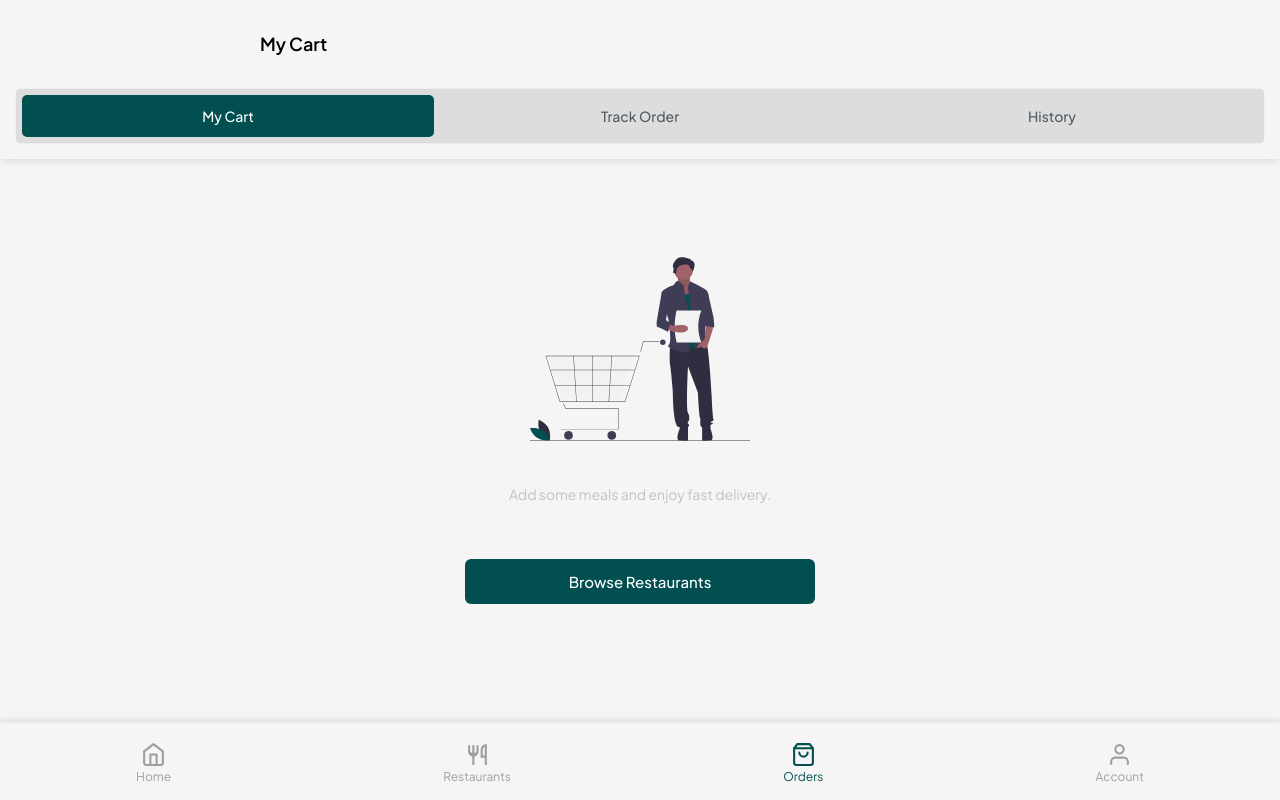
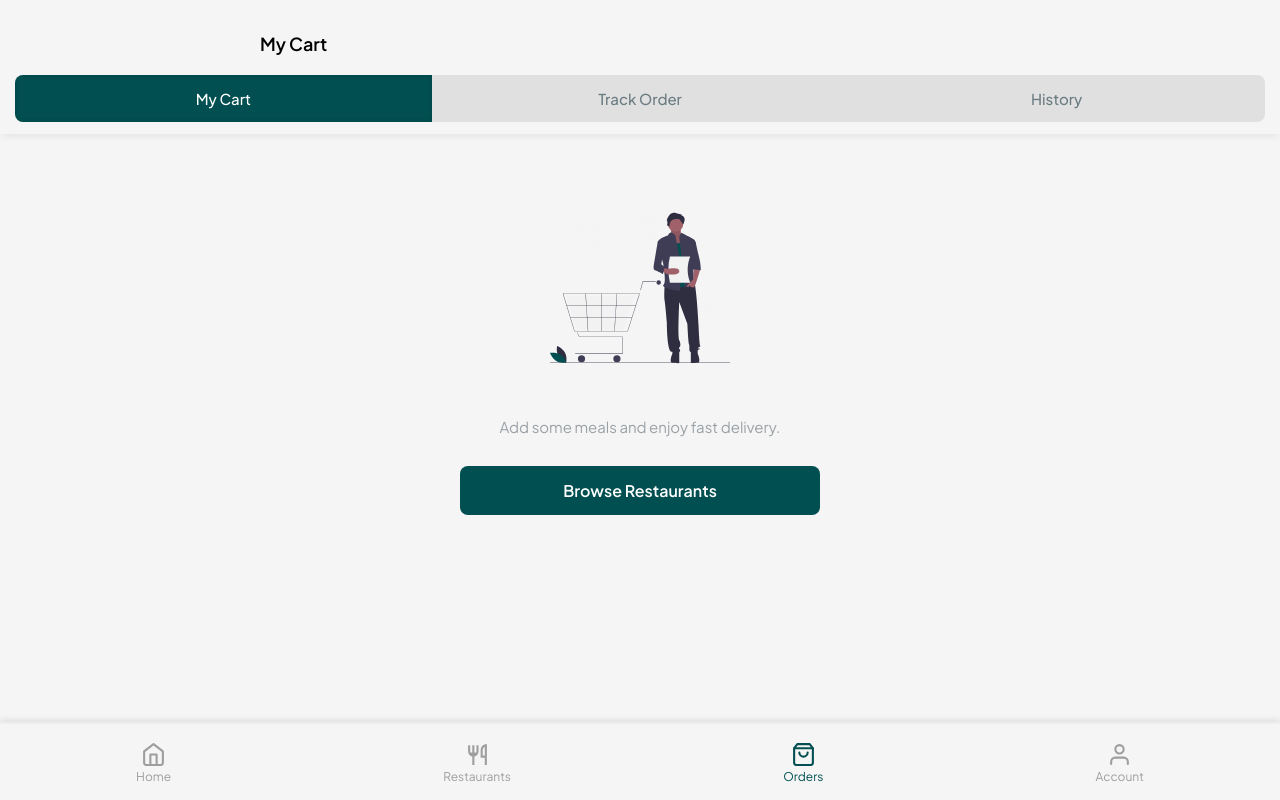
Before and after one commit to ay30bg/droppa, a React (Create React App) app: page /orders in a window 1280 px wide. Built offline with nearby package versions, Linux system fonts and the light colour scheme.

Commit message:
Update orders.css

```diff
--- a/src/styles/orders.css
+++ b/src/styles/orders.css
@@ -1,189 +1,210 @@
+/* ================= ORDER PAGE BASE ================= */
 .order-page {
   padding: 20px;
   max-width: 760px;
   margin: auto;
   background: #f5f5f5;
+  font-family: 'Inter', sans-serif;
 }
 
+/* ================= TABS ================= */
 .order-tabs-wrapper {
   position: sticky;
   top: 0;
   z-index: 50;
   width: 100vw;
-  margin-left: calc(50% - 50vw);  /* pulls it out of the container */
+  margin-left: calc(50% - 50vw);
   margin-right: calc(50% - 50vw);
   background: #f5f5f5;
-  padding: 10px 0;
-  box-shadow: 0 4px 8px -2px rgba(0, 0, 0, 0.12);
+  padding: 12px 0;
+  box-shadow: 0 4px 8px -2px rgba(0, 0, 0, 0.08);
 }
 
 .order-tabs {
   display: flex;
-  background: #DDDDDD;
-  margin: 15px 15px 5px;
-  border: 1px solid #eee;
-  border-radius: 6px;
-  padding: 6px;
+  background: #e0e0e0;
+  margin: 0 15px;
+  border-radius: 8px;
   overflow: hidden;
 }
 
 .order-tab {
   flex: 1;
-  padding: 12px;
+  padding: 14px 0;
   text-align: center;
-  border-radius: 5px;
   cursor: pointer;
   font-weight: 500;
   display: flex;
   align-items: center;
   justify-content: center;
   gap: 6px;
-  font-size: 14px;
-  color: #505d62;
+  font-size: 15px;
+  color: #6b7c82;
   transition: all 0.3s ease;
 }
 
 .order-tab.active {
   background: #014f50;
   color: #fff;
+  box-shadow: inset 0 0 5px rgba(0,0,0,0.15);
 }
 
-.order-divider {
-  width: 100%;
-  background-color: #eee;
-  position: absolute;
-  left: 0;
-  right: 0;
-  margin-top: 20px;
-  border: 2px solid #eee;
-  box-shadow: 0 4px 6px -2px rgba(0, 0, 0, 0.15); /* bottom shadow */
+/* ================= ORDER CONTENT ================= */
+.order-content {
+  margin-top: 24px;
 }
 
-.order-content {
-  margin-top: 40px;
-}
-
-/* EMPTY STATE */
-  .empty-state {
+/* ================= EMPTY STATE ================= */
+.empty-state {
   text-align: center;
   display: flex;
   flex-direction: column;
-  align-items: center;   /* centers children horizontally */
+  align-items: center;
+  padding: 40px 20px;
 }
 
-.empty-state img {
-  width: 200px;
-  opacity: 0.9;
+.empty-icon {
+  width: 180px;
+  height: 180px;
+  margin-bottom: 24px;
 }
 
 .empty-state p {
-  color: #C2C2C2;
-  margin: 6px 10px;
-  font-size: 14px;
+  color: #9aa1a6;
+  font-size: 15px;
+  margin-bottom: 30px;
 }
 
 .empty-state button {
-  margin-top: 50px;
-  display: block;
-  margin-left: auto;
-  margin-right: auto;
-  padding: 12px 20px;
+  padding: 14px 0;
+  width: 100%;
+  max-width: 360px;
+  border-radius: 8px;
   border: none;
-  width: 350px;
-  height: 45px;
-  border-radius: 6px;
   background: #014f50;
-  color: white;
-  font-size: 15px;
-  font-weight: 500;
-  text-align: center;
+  color: #fff;
+  font-weight: 600;
+  font-size: 16px;
   cursor: pointer;
-  transition: 0.3s;
+  transition: all 0.3s ease;
 }
 
-.empty-icon {
-  width: 220px;
-  height: 220px;
-  margin-top: 40px;
-  margin-bottom: 20px;
+.empty-state button:hover {
+  background: #013f43;
 }
 
-/* Restaurant cart wrapper */
+/* ================= RESTAURANT CART ================= */
 .restaurant-cart.polished {
-  margin: 16px;
-  padding: 16px;
-  border-radius: 12px;
+  margin: 16px 0;
+  padding: 20px;
+  border-radius: 16px;
   background: #fff;
-  box-shadow: 0 2px 6px rgba(0,0,0,0.08);
+  box-shadow: 0 6px 14px rgba(0,0,0,0.08);
+  transition: all 0.3s ease;
 }
 
-/* Restaurant name */
-.restaurant-name {
-  font-weight: 600;
-  margin-bottom: 12px;
+.restaurant-cart.polished:hover {
+  box-shadow: 0 8px 18px rgba(0,0,0,0.12);
 }
 
-/* Cart item row */
+.restaurant-name {
+  font-weight: 700;
+  font-size: 18px;
+  margin-bottom: 16px;
+  color: #014f50;
+}
+
+/* ================= CART ITEMS ================= */
 .cart-item-polished {
   display: flex;
   justify-content: space-between;
   align-items: center;
-  margin-bottom: 8px;
+  padding: 10px 0;
+  border-bottom: 1px solid #f0f0f0;
+}
+
+.cart-item-polished:last-child {
+  border-bottom: none;
 }
 
 .item-name {
   flex: 1;
+  font-size: 15px;
+  color: #333;
 }
 
 .item-qty {
   display: flex;
   align-items: center;
-  gap: 8px;
+  gap: 10px;
 }
 
 .item-qty button {
-  width: 28px;
-  height: 28px;
+  width: 32px;
+  height: 32px;
   border: none;
-  background: #eee;
+  background: #f0f0f0;
   border-radius: 50%;
   font-size: 16px;
   cursor: pointer;
+  transition: 0.2s;
+}
+
+.item-qty button:hover {
+  background: #dcdcdc;
 }
 
 .item-total {
-  width: 60px;
+  width: 70px;
   text-align: right;
+  font-weight: 500;
+  color: #333;
 }
 
-/* Cart summary */
+/* ================= CART SUMMARY ================= */
 .cart-summary {
   border-top: 1px solid #eee;
-  padding-top: 8px;
-  margin-top: 8px;
+  padding-top: 12px;
+  margin-top: 12px;
   display: flex;
   flex-direction: column;
-  gap: 4px;
+  gap: 6px;
+  font-size: 15px;
+}
+
+.cart-summary div {
+  display: flex;
+  justify-content: space-between;
+  color: #555;
 }
 
 .cart-total-polished {
-  font-weight: 600;
+  font-weight: 700;
   font-size: 16px;
+  color: #014f50;
 }
 
-/* Sticky checkout bar */
+/* ================= CHECKOUT BAR ================= */
 .cart-checkout-bar {
-  margin-top: 12px;
+  margin-top: 16px;
   display: flex;
   justify-content: center;
 }
 
 .cart-checkout-bar button {
-  background: #014F50;
+  width: 100%;
+  max-width: 320px;
+  padding: 14px 0;
+  border-radius: 10px;
+  border: none;
+  background: #014f50;
   color: #fff;
-  padding: 10px 24px;
-  border: none;
-  border-radius: 8px;
-  font-weight: 600;
+  font-weight: 700;
+  font-size: 16px;
   cursor: pointer;
+  transition: all 0.3s ease;
 }
+
+.cart-checkout-bar button:hover {
+  background: #013f43;
+}
```
